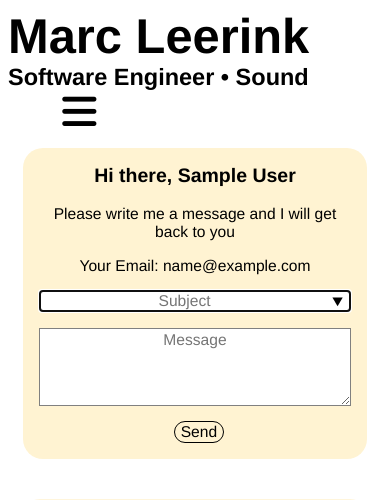
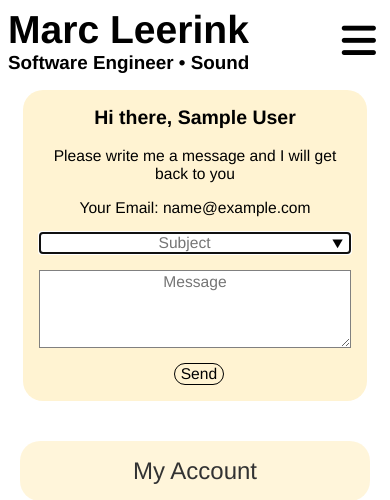
Before and after one commit to marcleerink/portfolio-website, a Flask app: page /contact in a window 390 px wide. Shown: the top 500 px of the page. Run offline with Flask 2, Linux system fonts and the light colour scheme; the visitor is signed in with stand-in values (Sample User, id 1); data comes from the database, SQL or seed files in the repository; some web fonts are replaced.

Commit message:
change header for mobile

```diff
--- a/app/static/css/main.css
+++ b/app/static/css/main.css
@@ -5,14 +5,7 @@
 html{
     box-sizing: border-box;
 }
-h1 {
-    font-family: raleway, Helvetica, sans-serif;
-    font-size: min(10vw, 60px);
-    text-align: center;
-    font-weight: bolder;
-    color: black;
-    margin: 0;
-  }
+
 h2 {
     font-family: raleway, Helvetica, sans-serif;
     font-size: min(5vw, 24px);
@@ -93,15 +86,15 @@ button {
 .header1 {
     text-align: left;
     font-family: raleway, Helvetica, sans-serif;
-    font-size: 48.83px;
-    font-weight: bolder;
+    font-size: 2.441rem;
+    font-weight: bold;
     color: black;
     margin: 0;
 }
 .header2 {
     text-align:left;
     font-family: raleway, Helvetica, sans-serif;
-    font-size: 23.5px;
+    font-size: 1.18rem;
     font-weight: bold;
     color: black;
     margin: 0;
```
